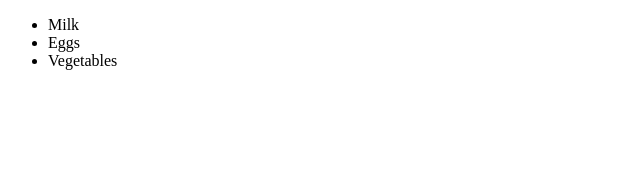
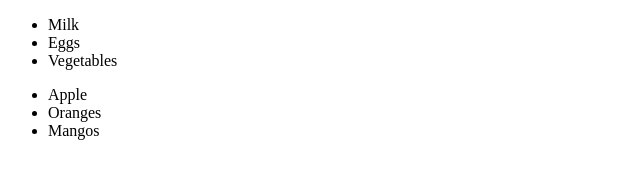
Before and after one commit to SirishaRevadi/GitTestProject, a plain HTML site: page index.html in a window 1280 px wide. Shown: the whole page, without its empty margins (0-640 px from the left). Drawn offline with Linux system fonts and the light colour scheme.

Commit message:
added fruits list

```diff
--- a/index.html
+++ b/index.html
@@ -11,5 +11,10 @@
 		<li>Vegetables</li>
 	</ul>
 
+<ul>
+		<li>Apple</li>
+		<li>Oranges</li>
+		<li>Mangos</li>
+	</ul>
 </body>
 </html>
```
